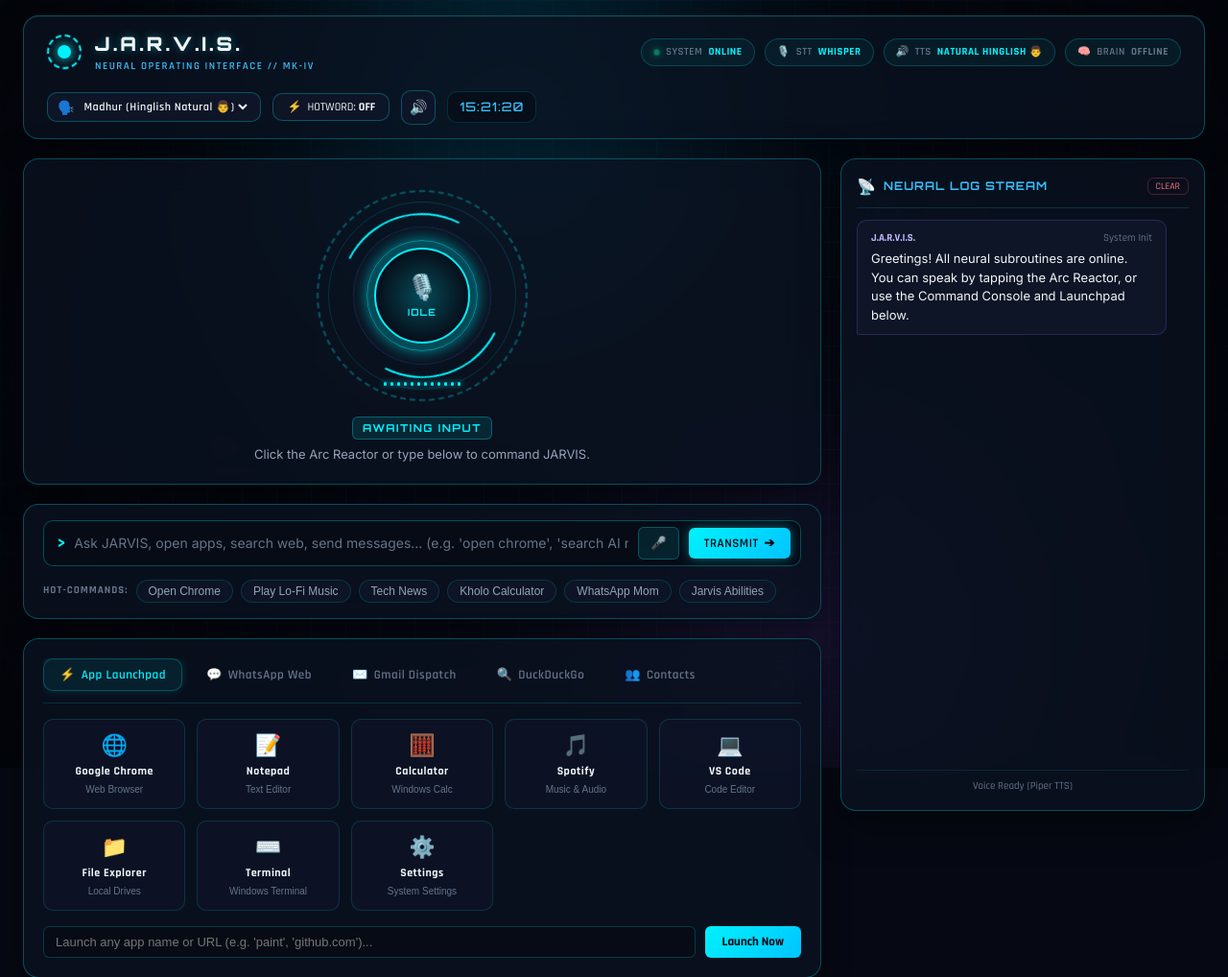
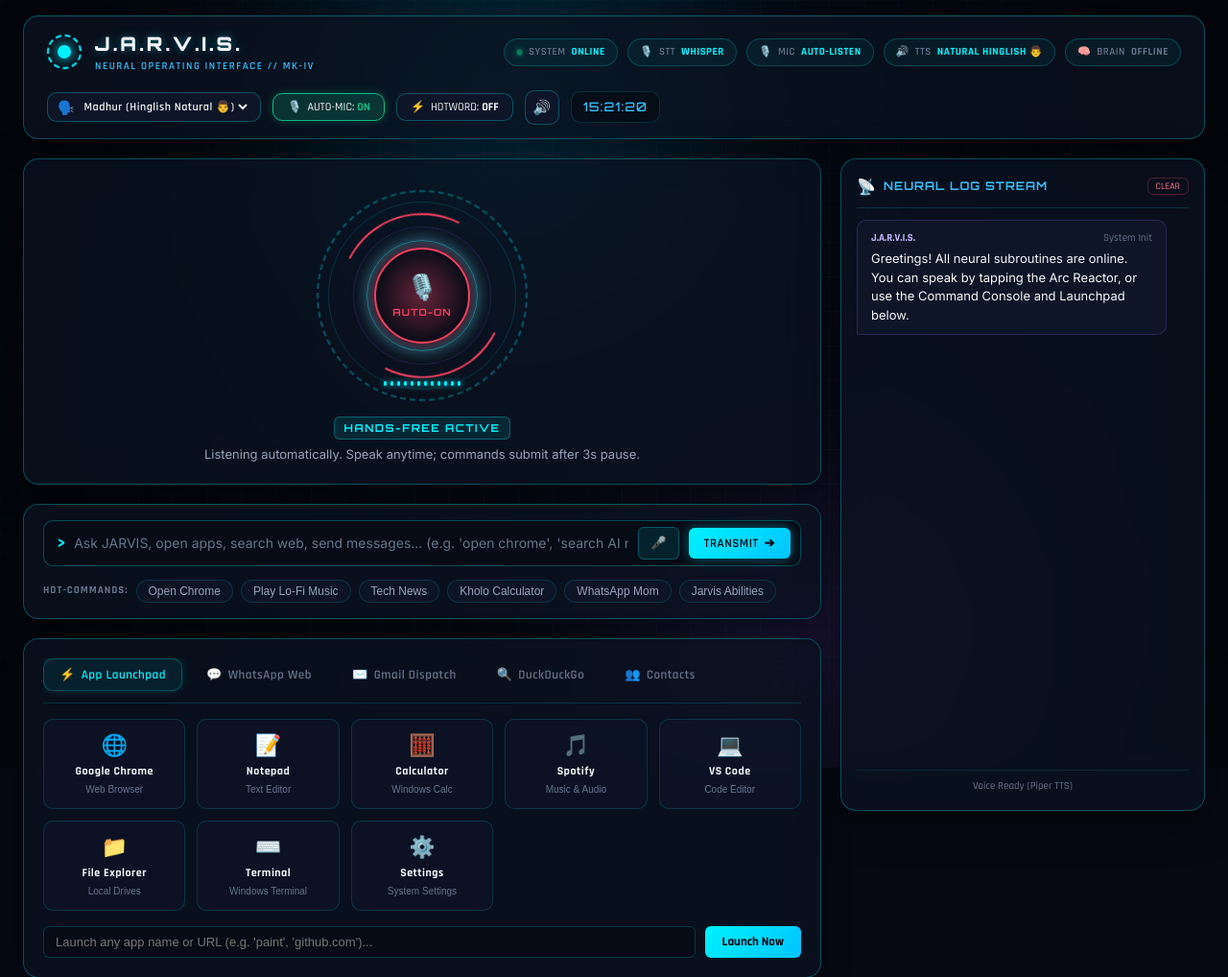
Before and after one commit to developer-jenil/Jarvish-major-project, a Flask app: page / in a window 1280 px wide. Shown: the top 1018 px of the page at 96% size. Run offline with Flask 3, Linux system fonts and the light colour scheme; data that the repository does not hold is empty.

Commit message:
added auto mic on feature

```diff
--- a/static/css/style.css
+++ b/static/css/style.css
@@ -372,6 +372,30 @@ body {
 @keyframes blinkDot {
   0%, 100% { opacity: 1; transform: scale(1); }
   50% { opacity: 0.3; transform: scale(0.7); }
+}
+
+.mic-permission-banner {
+  display: flex;
+  align-items: center;
+  justify-content: center;
+  gap: 8px;
+  margin: 10px auto 0;
+  padding: 8px 18px;
+  background: rgba(0, 242, 254, 0.12);
+  border: 1px dashed var(--cyan-bright);
+  border-radius: 20px;
+  color: var(--cyan-bright);
+  font-family: var(--font-tech);
+  font-size: 12px;
+  letter-spacing: 0.5px;
+  animation: pulseGlow 1.8s infinite alternate;
+  cursor: pointer;
+  width: fit-content;
+}
+
+.mic-permission-banner:hover {
+  background: rgba(0, 242, 254, 0.25);
+  border-color: #fff;
 }
 
 /* Main Workspace Grid */
--- a/static/js/app.js
+++ b/static/js/app.js
@@ -29,6 +29,11 @@ document.addEventListener("DOMContentLoaded", () => {
   const ttsBadgeVal = document.getElementById("ttsBadgeVal");
   const silenceCountdownBadge = document.getElementById("silenceCountdownBadge");
   const silenceCountdownText = document.getElementById("silenceCountdownText");
+  const micPermissionBanner = document.getElementById("micPermissionBanner");
+
+  const handsFreeToggleBtn = document.getElementById("handsFreeToggleBtn");
+  const handsFreeStatusText = document.getElementById("handsFreeStatusText");
+  const autoMicBadgeVal = document.getElementById("autoMicBadgeVal");
 
   const wakewordToggleBtn = document.getElementById("wakewordToggleBtn");
   const wakewordStatusText = document.getElementById("wakewordStatusText");
@@ -75,6 +80,9 @@ document.addEventListener("DOMContentLoaded", () => {
   // --- State Variables ---
   let isAudioMuted = false;
   let isListening = false;
+  let isSpeaking = false;
+  let isExecuting = false;
+  let handsFreeEnabled = localStorage.getItem("jarvis_hands_free") !== "false"; // default TRUE
   let recognition = null;
   let contactsCache = [];
 
@@ -133,6 +141,63 @@ document.addEventListener("DOMContentLoaded", () => {
   setInterval(updateClock, 1000);
   updateClock();
 
+  // --- Hands-Free / Auto-Listen Mode Controller ---
+  function updateHandsFreeUI(enabled) {
+    if (handsFreeToggleBtn && handsFreeStatusText) {
+      if (enabled) {
+        handsFreeToggleBtn.classList.add("active");
+        handsFreeStatusText.textContent = "ON";
+      } else {
+        handsFreeToggleBtn.classList.remove("active");
+        handsFreeStatusText.textContent = "OFF";
+      }
+    }
+    if (autoMicBadgeVal) {
+      autoMicBadgeVal.textContent = enabled ? "AUTO-LISTEN" : "MANUAL";
+    }
+  }
+
+  function startListening() {
+    if (!recognition) return;
+    if (isSpeaking || isExecuting || isListening) return;
+
+    try {
+      accumulatedTranscript = "";
+      if (silenceCountdownBadge) silenceCountdownBadge.style.display = "none";
+      recognition.start();
+      isListening = true;
+      if (handsFreeEnabled) {
+        setReactorState("listening", "HANDS-FREE ACTIVE", "Listening automatically. Speak anytime; commands submit after 3s pause.");
+      } else {
+        setReactorState("listening", "LISTENING...", "JARVIS is listening. Speak clearly; pauses under 3s are kept.");
+      }
+    } catch (err) {
+      if (err.name !== "InvalidStateError") {
+        console.warn("Recognition start error:", err);
+      }
+    }
+  }
+
+  function stopListening() {
+    if (silenceTimer) {
+      clearTimeout(silenceTimer);
+      silenceTimer = null;
+    }
+    if (countdownInterval) {
+      clearInterval(countdownInterval);
+      countdownInterval = null;
+    }
+    if (silenceCountdownBadge) {
+      silenceCountdownBadge.style.display = "none";
+    }
+    if (recognition) {
+      try {
+        recognition.stop();
+      } catch (_) {}
+    }
+    isListening = false;
+  }
+
   // --- 2. Web Speech API Setup with Continuous 3s Pause Detection ---
   function resetSilenceCountdown() {
     if (silenceTimer) {
@@ -188,18 +253,20 @@ document.addEventListener("DOMContentLoaded", () => {
     }
 
     const textToSend = (accumulatedTranscript || commandInput.value || "").trim();
-    if (recognition) {
-      try {
-        recognition.stop();
-      } catch (_) {}
-    }
-    isListening = false;
+    accumulatedTranscript = "";
+
+    // Stop recognition while executing so it doesn't pick up ambient background noise
+    stopListening();
 
     if (textToSend) {
       commandInput.value = textToSend;
       executeCommand(textToSend);
     } else {
+      if (handsFreeEnabled) {
+        setTimeout(startListening, 300);
+      } else {
         setReactorState("idle", "SYSTEM READY", "Ready for voice or keyboard commands.");
+      }
     }
   }
 
@@ -214,10 +281,16 @@ document.addEventListener("DOMContentLoaded", () => {
       isListening = true;
       accumulatedTranscript = "";
       if (silenceCountdownBadge) silenceCountdownBadge.style.display = "none";
+      if (handsFreeEnabled) {
+        setReactorState("listening", "HANDS-FREE ACTIVE", "Listening automatically. Speak anytime; commands submit after 3s pause.");
+      } else {
         setReactorState("listening", "LISTENING...", "JARVIS is listening. Speak clearly; pauses under 3s are kept.");
+      }
     };
 
     recognition.onresult = (event) => {
+      if (isSpeaking || isExecuting) return; // Prevent echoing JARVIS's voice output
+
       let interim = "";
       let final = "";
 
@@ -231,6 +304,7 @@ document.addEventListener("DOMContentLoaded", () => {
 
       const combined = (final + interim).trim();
       if (combined) {
+        if (micPermissionBanner) micPermissionBanner.style.display = "none";
         accumulatedTranscript = combined;
         commandInput.value = combined;
         setReactorState("listening", "HEARING SPEECH...", `"${combined}"`);
@@ -241,25 +315,43 @@ document.addEventListener("DOMContentLoaded", () => {
 
     recognition.onerror = (event) => {
       console.warn("Speech recognition error:", event.error);
-      if (event.error !== "no-speech") {
+      if (event.error === "not-allowed" || event.error === "service-not-allowed") {
+        if (micPermissionBanner) micPermissionBanner.style.display = "flex";
+        handsFreeEnabled = false;
+        updateHandsFreeUI(false);
+        setReactorState("idle", "MIC PERMISSION REQUIRED", "Click anywhere or allow mic access in your browser.");
+      } else if (event.error === "no-speech") {
+        // Normal pause; onend will automatically loop back
+      } else {
         if (silenceCountdownBadge) silenceCountdownBadge.style.display = "none";
-        setReactorState("idle", "SYSTEM READY", "Voice detection ended. Ready for commands.");
-        isListening = false;
+        if (handsFreeEnabled && !isSpeaking && !isExecuting) {
+          setTimeout(() => {
+            if (handsFreeEnabled && !isSpeaking && !isExecuting && !isListening) {
+              startListening();
+            }
+          }, 500);
+        }
       }
     };
 
     recognition.onend = () => {
-      if (isListening) {
+      isListening = false;
+      if (silenceCountdownBadge) silenceCountdownBadge.style.display = "none";
+
       const textToSend = (accumulatedTranscript || commandInput.value || "").trim();
       if (textToSend && silenceTimer) {
         stopListeningAndTransmit();
-        } else {
-          isListening = false;
-          if (silenceCountdownBadge) silenceCountdownBadge.style.display = "none";
-          if (!reactorContainer.classList.contains("processing") && !reactorContainer.classList.contains("speaking")) {
+        return;
+      }
+
+      if (handsFreeEnabled && !isSpeaking && !isExecuting) {
+        setTimeout(() => {
+          if (handsFreeEnabled && !isSpeaking && !isExecuting && !isListening) {
+            startListening();
+          }
+        }, 250);
+      } else if (!isSpeaking && !isExecuting) {
         setReactorState("idle", "SYSTEM READY", "Ready for voice or keyboard commands.");
-          }
-        }
       }
     };
   }
@@ -271,32 +363,41 @@ document.addEventListener("DOMContentLoaded", () => {
     }
 
     if (isListening) {
-      // If user clicks mic while listening, transmit what was spoken immediately!
+      // If user clicks mic while listening, transmit what was spoken immediately without waiting 3s!
       const currentText = (accumulatedTranscript || commandInput.value || "").trim();
       if (currentText) {
         stopListeningAndTransmit();
-      } else {
-        if (silenceTimer) clearTimeout(silenceTimer);
-        if (countdownInterval) clearInterval(countdownInterval);
-        if (silenceCountdownBadge) silenceCountdownBadge.style.display = "none";
-        try { recognition.stop(); } catch (_) {}
-        isListening = false;
+      } else if (!handsFreeEnabled) {
+        stopListening();
         setReactorState("idle", "SYSTEM READY", "Ready for commands.");
       }
     } else {
-      try {
-        accumulatedTranscript = "";
-        commandInput.value = "";
-        if (silenceCountdownBadge) silenceCountdownBadge.style.display = "none";
-        recognition.start();
-      } catch (err) {
-        console.warn("Recognition start error:", err);
-      }
+      startListening();
     }
   }
 
   micBtn.addEventListener("click", toggleSpeechInput);
   subMicBtn.addEventListener("click", toggleSpeechInput);
+
+  // Hands-Free Toggle Button Listener
+  if (handsFreeToggleBtn) {
+    updateHandsFreeUI(handsFreeEnabled);
+
+    handsFreeToggleBtn.addEventListener("click", () => {
+      handsFreeEnabled = !handsFreeEnabled;
+      localStorage.setItem("jarvis_hands_free", handsFreeEnabled ? "true" : "false");
+      updateHandsFreeUI(handsFreeEnabled);
+
+      if (handsFreeEnabled) {
+        appendFeedMessage("assistant", "Hands-Free Auto-Listening activated. Speak anytime without clicking the mic!");
+        startListening();
+      } else {
+        appendFeedMessage("assistant", "Hands-Free Auto-Listening disabled. Click the mic button to speak manually.");
+        stopListening();
+        setReactorState("idle", "SYSTEM READY", "Manual mode active. Click mic or type to speak.");
+      }
+    });
+  }
 
   // --- 3. Reactor Visualizer State Transitions ---
   function setReactorState(state, statusTag, desc) {
@@ -305,8 +406,13 @@ document.addEventListener("DOMContentLoaded", () => {
     statusDesc.textContent = desc;
 
     if (state === "listening") {
+      if (statusTag.includes("HEARING")) {
         coreIcon.textContent = "👂";
         coreStatusText.textContent = "HEARING";
+      } else {
+        coreIcon.textContent = "🎙️";
+        coreStatusText.textContent = handsFreeEnabled ? "AUTO-ON" : "LISTENING";
+      }
     } else if (state === "processing") {
       coreIcon.textContent = "⚡";
       coreStatusText.textContent = "THINKING";
@@ -315,7 +421,7 @@ document.addEventListener("DOMContentLoaded", () => {
       coreStatusText.textContent = "SPEAKING";
     } else {
       coreIcon.textContent = "🎙️";
-      coreStatusText.textContent = "IDLE";
+      coreStatusText.textContent = handsFreeEnabled ? "AUTO-ON" : "IDLE";
     }
   }
 
@@ -323,6 +429,9 @@ document.addEventListener("DOMContentLoaded", () => {
   async function executeCommand(cmdText) {
     const text = (cmdText || commandInput.value || "").trim();
     if (!text) return;
+
+    isExecuting = true;
+    stopListening(); // Make sure mic is stopped while waiting for backend
 
     const { engine, voice } = getActiveVoiceConfig();
 
@@ -343,17 +452,28 @@ document.addEventListener("DOMContentLoaded", () => {
       });
 
       const data = await response.json();
+      isExecuting = false;
+
       if (data.success) {
         appendFeedMessage("assistant", data.reply, data.audio_url);
         playSpokenReply(data.audio_url);
       } else {
         appendFeedMessage("assistant", "An error occurred: " + (data.error || "Unknown error"));
+        if (handsFreeEnabled) {
+          setTimeout(startListening, 500);
+        } else {
           setReactorState("idle", "SYSTEM READY", "Ready for commands.");
+        }
       }
     } catch (err) {
       console.error("Execution error:", err);
+      isExecuting = false;
       appendFeedMessage("assistant", "Network failure connecting to JARVIS neural backend.");
+      if (handsFreeEnabled) {
+        setTimeout(startListening, 1000);
+      } else {
         setReactorState("idle", "SYSTEM READY", "Error encountered. Ready for commands.");
+      }
     }
   }
 
@@ -376,9 +496,17 @@ document.addEventListener("DOMContentLoaded", () => {
   // --- 5. Spoken Audio Playback ---
   function playSpokenReply(audioUrl) {
     if (isAudioMuted || !audioUrl) {
+      isSpeaking = false;
+      if (handsFreeEnabled) {
+        setTimeout(startListening, 400);
+      } else {
         setReactorState("idle", "SYSTEM READY", "Ready for commands.");
+      }
       return;
     }
+
+    isSpeaking = true;
+    stopListening(); // Crucial: mic stays off while JARVIS is speaking out loud!
 
     const { engine, voice } = getActiveVoiceConfig();
     const voiceDisplayName = engine === "edge" ? "Neural AI Voice" : "Piper Offline Voice";
@@ -393,17 +521,32 @@ document.addEventListener("DOMContentLoaded", () => {
       if (audioStatusText) audioStatusText.textContent = `Speaking (${voiceDisplayName})...`;
     }).catch(err => {
       console.warn("Audio playback prevented or failed:", err);
+      isSpeaking = false;
+      if (handsFreeEnabled) {
+        setTimeout(startListening, 400);
+      } else {
         setReactorState("idle", "SYSTEM READY", "Ready for commands.");
+      }
     });
 
     ttsAudioPlayer.onended = () => {
+      isSpeaking = false;
       if (audioStatusText) audioStatusText.textContent = `Voice Ready (${voiceDisplayName})`;
+      if (handsFreeEnabled) {
+        setTimeout(startListening, 300); // Hands-Free resumes automatically!
+      } else {
         setReactorState("idle", "SYSTEM READY", "Ready for commands.");
+      }
     };
 
     ttsAudioPlayer.onerror = () => {
+      isSpeaking = false;
       if (audioStatusText) audioStatusText.textContent = "Audio playback error";
+      if (handsFreeEnabled) {
+        setTimeout(startListening, 400);
+      } else {
         setReactorState("idle", "SYSTEM READY", "Ready for commands.");
+      }
     };
   }
 
@@ -418,8 +561,13 @@ document.addEventListener("DOMContentLoaded", () => {
       audioMuteBtn.style.color = "var(--text-dim)";
       if (audioStatusText) audioStatusText.textContent = "Audio Muted";
       ttsAudioPlayer.pause();
+      isSpeaking = false;
       if (reactorContainer.classList.contains("speaking")) {
+        if (handsFreeEnabled) {
+          setTimeout(startListening, 300);
+        } else {
           setReactorState("idle", "SYSTEM READY", "Ready for commands.");
+        }
       }
     } else {
       audioMuteIcon.textContent = "🔊";
@@ -808,4 +956,23 @@ document.addEventListener("DOMContentLoaded", () => {
   // Initial loads
   checkSystemStatus();
   loadContacts();
+
+  // Hands-Free Auto-Start on page launch
+  if (handsFreeEnabled) {
+    setTimeout(startListening, 500);
+  }
+
+  // Fallback: unlock on first gesture if browser security blocks cold-start speech recognition
+  const unlockHandsFreeOnGesture = () => {
+    if (micPermissionBanner) micPermissionBanner.style.display = "none";
+    if (handsFreeEnabled && !isListening && !isSpeaking && !isExecuting) {
+      startListening();
+    }
+  };
+  window.addEventListener("pointerdown", unlockHandsFreeOnGesture, { once: true });
+  window.addEventListener("keydown", unlockHandsFreeOnGesture, { once: true });
+
+  if (micPermissionBanner) {
+    micPermissionBanner.addEventListener("click", unlockHandsFreeOnGesture);
+  }
 });
--- a/templates/index.html
+++ b/templates/index.html
@@ -42,6 +42,11 @@
           <span class="badge-label">STT</span>
           <span class="badge-val">WHISPER</span>
         </div>
+        <div class="badge" id="badgeAutoMic">
+          <span class="badge-icon">🎙️</span>
+          <span class="badge-label">MIC</span>
+          <span class="badge-val" id="autoMicBadgeVal">AUTO-LISTEN</span>
+        </div>
         <div class="badge" id="badgeTTS">
           <span class="badge-icon">🔊</span>
           <span class="badge-label">TTS</span>
@@ -64,6 +69,10 @@
             <option value="piper:default">Piper (Offline Neural 🤖)</option>
           </select>
         </div>
+        <button class="toggle-btn active" id="handsFreeToggleBtn" title="Toggle Hands-Free Auto-Listening (automatically detects voice, 3s pause submits command, loops continuously)">
+          <span class="toggle-icon">🎙️</span>
+          <span class="toggle-label">AUTO-MIC: <b id="handsFreeStatusText">ON</b></span>
+        </button>
         <button class="toggle-btn" id="wakewordToggleBtn" title="Toggle 'Hey Jarvis' hotword background listener">
           <span class="toggle-icon">⚡</span>
           <span class="toggle-label">HOTWORD: <b id="wakewordStatusText">OFF</b></span>
@@ -118,10 +127,15 @@
             <span class="countdown-text" id="silenceCountdownText">Silence detected: transmitting in 3s...</span>
           </div>
 
+          <!-- Browser Permission Prompt (shown if initial autostart is blocked) -->
+          <div class="mic-permission-banner" id="micPermissionBanner" style="display: none;">
+            <span>👆 Click anywhere to activate Hands-Free Microphone</span>
+          </div>
+
           <div class="status-feed">
             <div class="status-indicator">
-              <span class="status-tag" id="statusStateTag">AWAITING INPUT</span>
-              <span class="status-desc" id="statusDesc">Click the Arc Reactor or type below to command JARVIS.</span>
+              <span class="status-tag" id="statusStateTag">HANDS-FREE ACTIVE</span>
+              <span class="status-desc" id="statusDesc">Listening automatically. Speak anytime; commands submit after 3s pause.</span>
             </div>
           </div>
         </div>
```
Also changed, not shown: tests/test_server.py (+1 -0 lines). Lines whose indentation alone changed are shown as unchanged.
